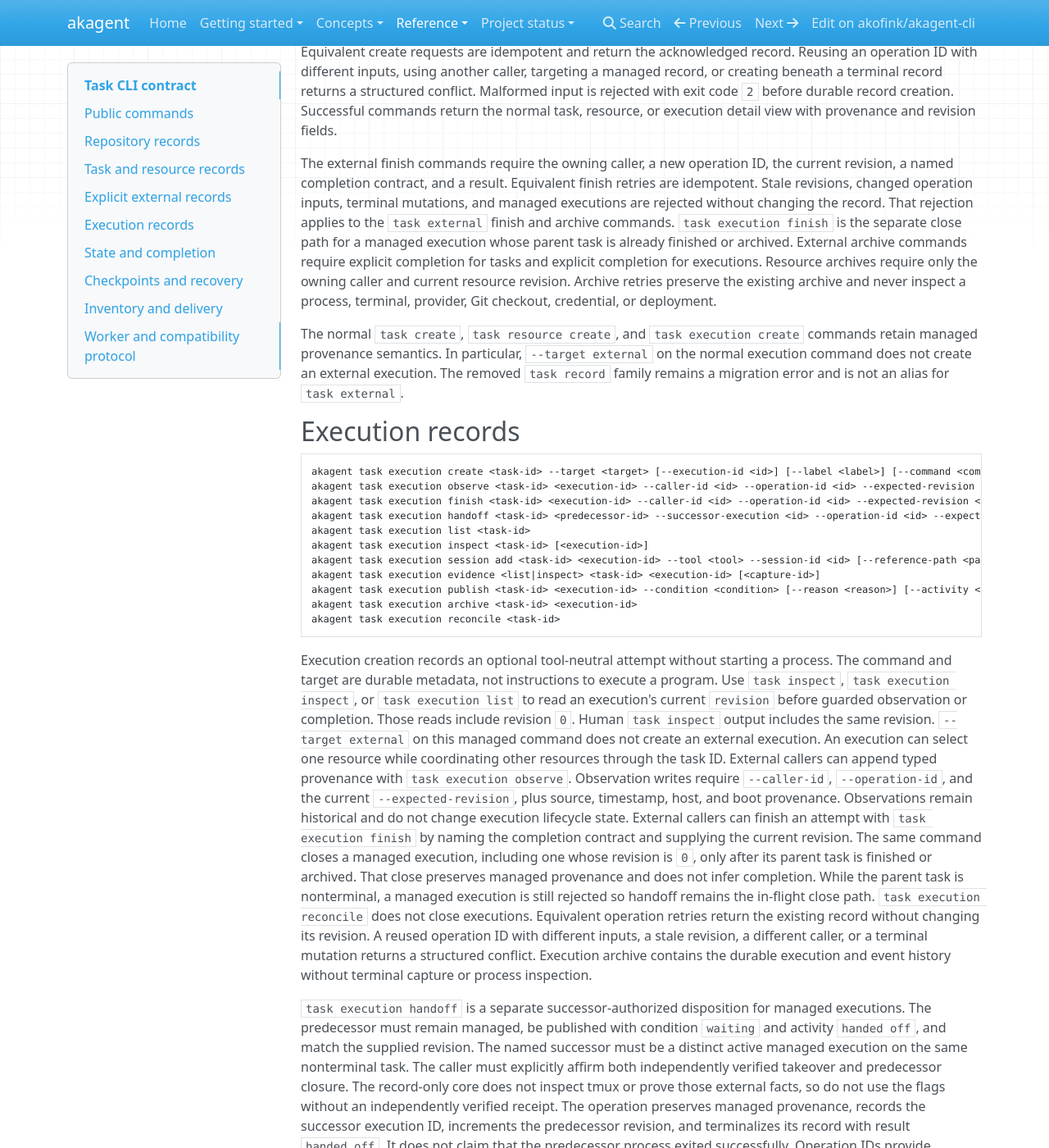
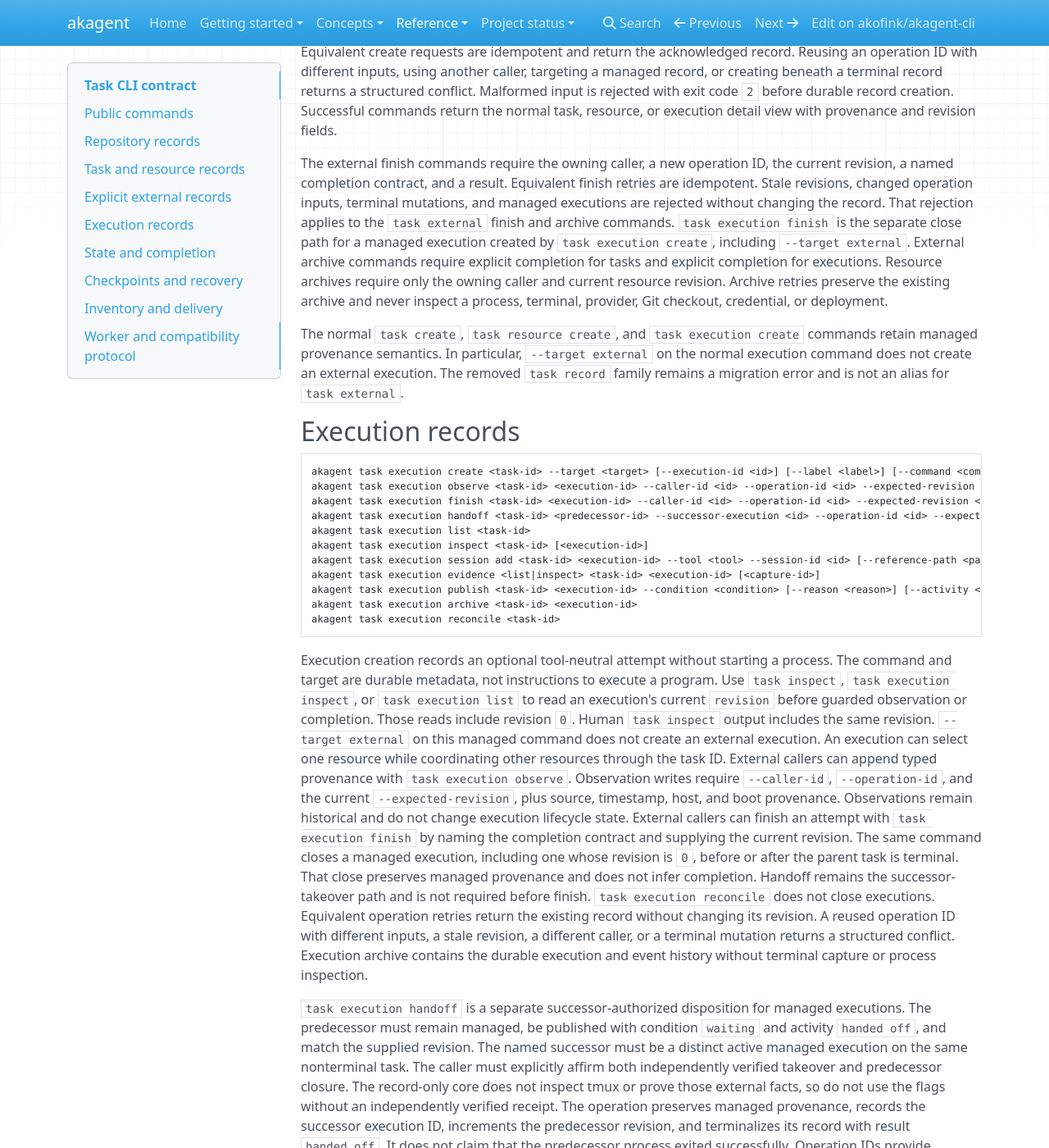
Before and after one commit to akofink/akagent-cli, an MkDocs documentation site: the page built from docs/task-cli.md, in a window 1280 px wide and 1400 px high, scrolled down 1827 px. Shown: the whole window at 82% size. Built offline with MkDocs 1.6.1, drawn with Linux system fonts in a browser that asks for light colours; nearby versions of some CDN libraries.

Commit message:
fix: finish managed executions before the task is terminal
Metadata

Fixes #165.

Problem

`task execution create --target external` is the public record for an externally managed attempt, but finish still rejected that record until the parent task was terminal.
Future dispatches therefore hit `not an externally declared record` before archive.

Solution

Keep managed provenance on that create path.
Let `task execution finish` close the managed execution with its displayed revision, including 0, before or after the task is terminal.
Do not infer completion, and keep observation limited to externally declared records.

```diff
--- a/docs/task-cli.md
+++ b/docs/task-cli.md
@@ -96,7 +96,7 @@ The external finish commands require the owning caller, a new operation ID, the
 Equivalent finish retries are idempotent.
 Stale revisions, changed operation inputs, terminal mutations, and managed executions are rejected without changing the record.
 That rejection applies to the `task external` finish and archive commands.
-`task execution finish` is the separate close path for a managed execution whose parent task is already finished or archived.
+`task execution finish` is the separate close path for a managed execution created by `task execution create`, including `--target external`.
 External archive commands require explicit completion for tasks and explicit completion for executions.
 Resource archives require only the owning caller and current resource revision.
 Archive retries preserve the existing archive and never inspect a process, terminal, provider, Git checkout, credential, or deployment.
@@ -132,9 +132,9 @@ External callers can append typed provenance with `task execution observe`.
 Observation writes require `--caller-id`, `--operation-id`, and the current `--expected-revision`, plus source, timestamp, host, and boot provenance.
 Observations remain historical and do not change execution lifecycle state.
 External callers can finish an attempt with `task execution finish` by naming the completion contract and supplying the current revision.
-The same command closes a managed execution, including one whose revision is `0`, only after its parent task is finished or archived.
+The same command closes a managed execution, including one whose revision is `0`, before or after the parent task is terminal.
 That close preserves managed provenance and does not infer completion.
-While the parent task is nonterminal, a managed execution is still rejected so handoff remains the in-flight close path.
+Handoff remains the successor-takeover path and is not required before finish.
 `task execution reconcile` does not close executions.
 Equivalent operation retries return the existing record without changing its revision.
 A reused operation ID with different inputs, a stale revision, a different caller, or a terminal mutation returns a structured conflict.
```
Also changed, not shown: docs/handoff.md (+1 -1 lines), docs/protocol.md (+2 -2 lines), docs/record-only-lifecycle.md (+1 -1 lines), docs/skills/akagent-lifecycle/SKILL.md (+1 -1 lines), 3 other files.
